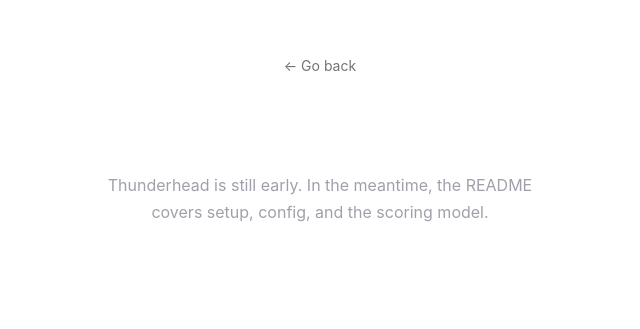
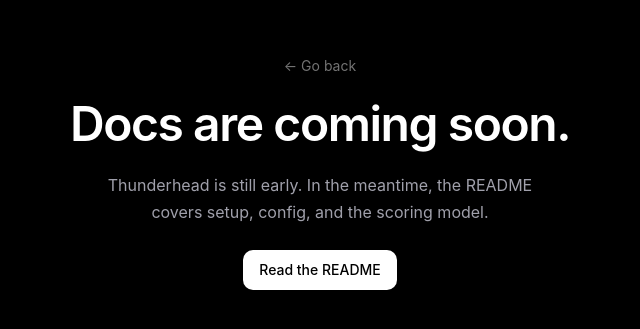
Before and after one commit to bhavv04/thunderhead, a Next.js app in the folder web/: page /docs in a window 1280 px wide. Shown: the part 227-556 px from the top of the page, without its empty margins (320-960 px from the left). Built offline with nearby package versions, Linux system fonts and the light colour scheme.

Commit message:
chore(web): match docs page background to main page

```diff
--- a/web/app/docs/page.tsx
+++ b/web/app/docs/page.tsx
@@ -4,7 +4,7 @@
 
 export default function DocsPage() {
   return (
-    <section className="bg-bg-canvas relative flex min-h-screen flex-col items-center justify-center gap-6 px-6 text-center">
+    <section className="bg-black relative flex min-h-screen flex-col items-center justify-center gap-6 px-6 text-center">
 
       <a href="/" className="animate-fade-up delay-1 text-sm text-muted-foreground hover:text-white transition-colors">
         ← Go back
@@ -20,7 +20,7 @@
       </p>
 
       <div className="animate-fade-up delay-3">
-        <Button variant="outline" size="default" asChild>
+        <Button variant="default" size="default" asChild>
           <a href={GITHUB_URL} target="_blank" rel="noopener noreferrer">
             Read the README
           </a>
```
